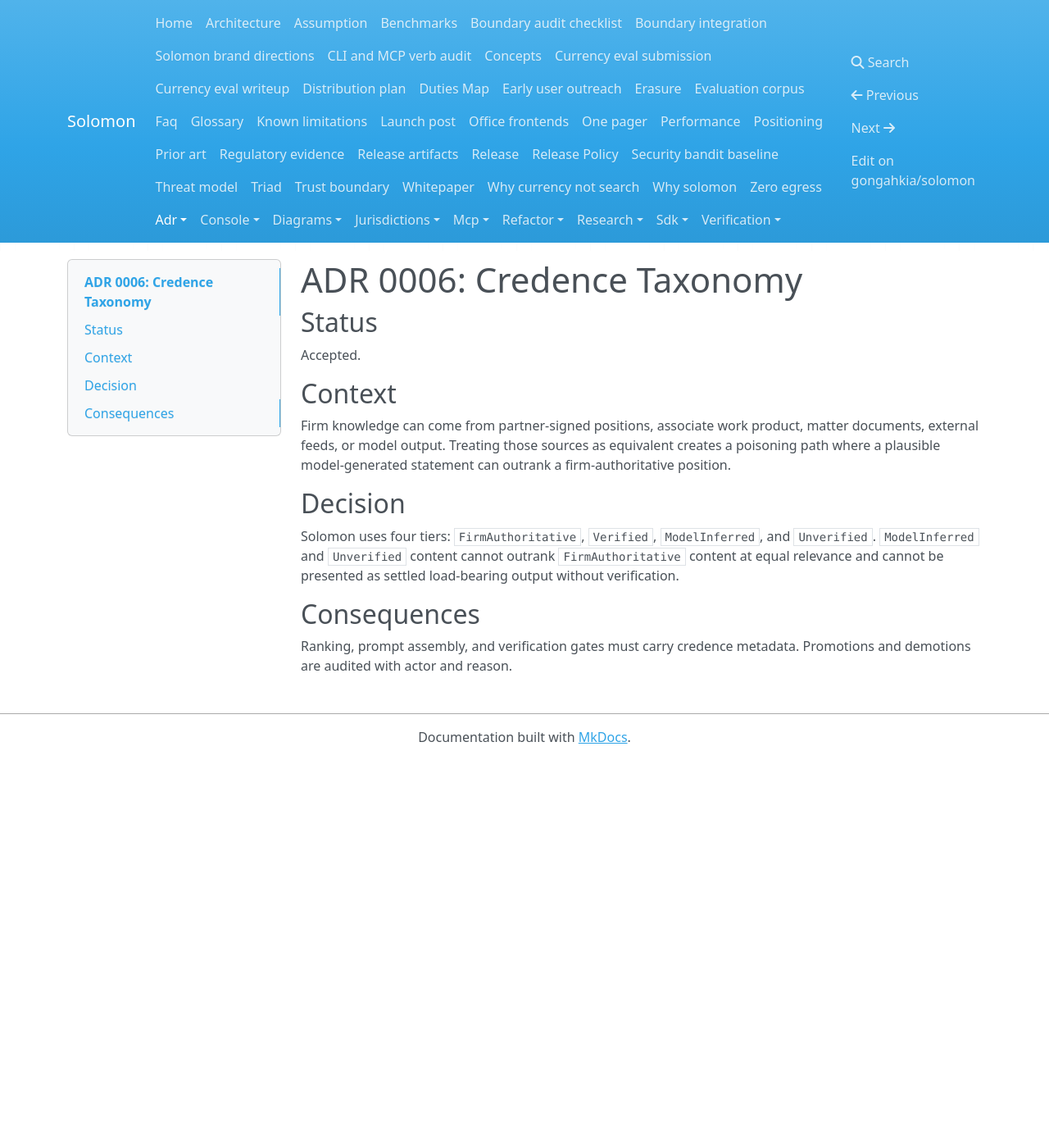
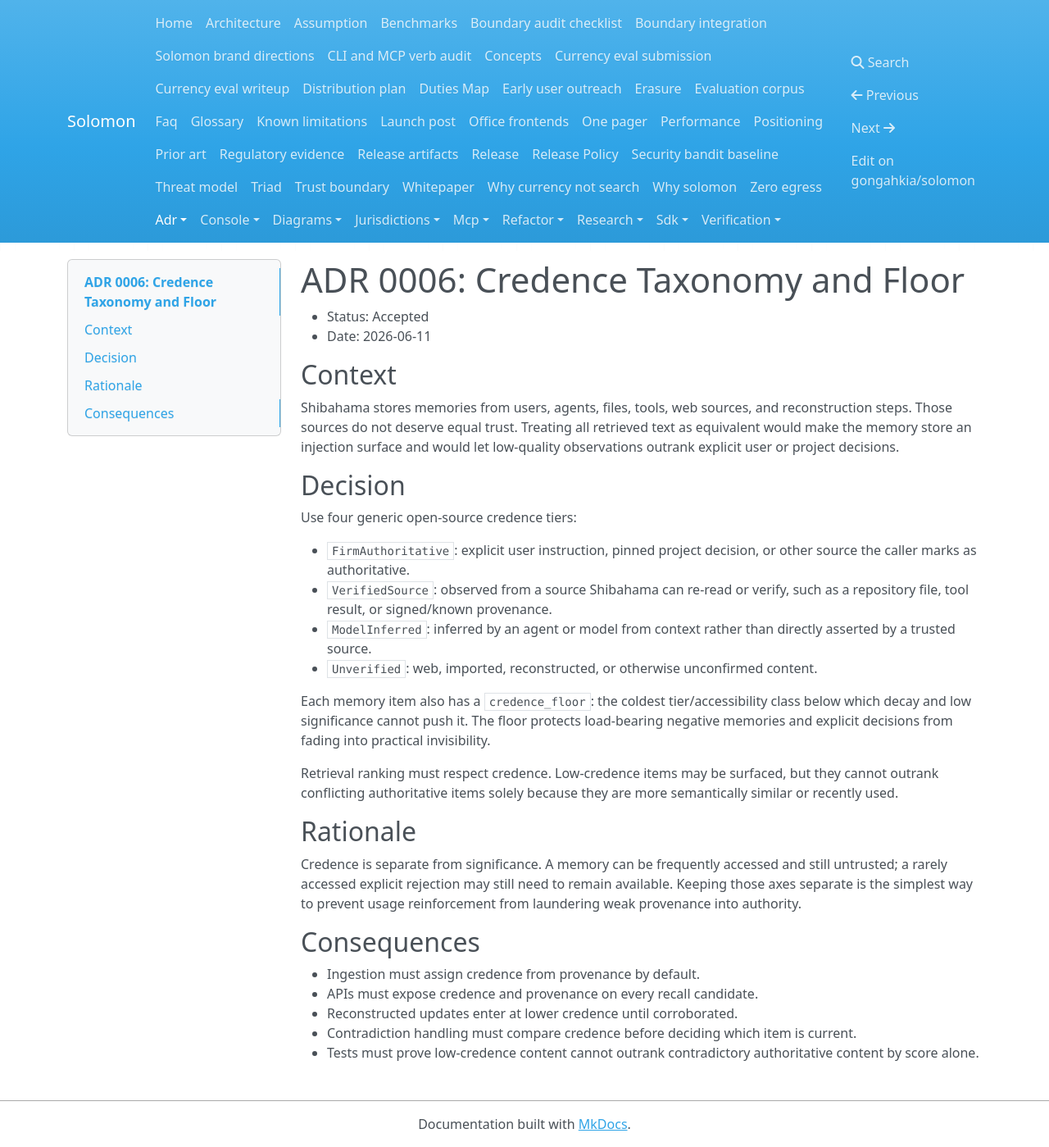
Before and after one commit to gongahkia/solomon, an MkDocs documentation site: the page built from docs/adr/0006-credence-taxonomy.md, in a window 1280 px wide. Shown: the whole page at 82% size. Built offline with MkDocs 1.6.1, drawn with Linux system fonts in a browser that asks for light colours; nearby versions of some CDN libraries; before the commit the page ends 927 px from its top, so only the background shows below that.

Commit message:
docs: define credence taxonomy
(cherry picked from commit bde43065449bfb85951ea65dc768355d9bd4a3b9)
(cherry picked from commit 3e1e7a5d7a93a27bce12952ce6e4af781e915334)

```diff
--- a/docs/adr/0006-credence-taxonomy.md
+++ b/docs/adr/0006-credence-taxonomy.md
@@ -1,24 +1,45 @@
-<!-- SPDX-License-Identifier: Apache-2.0 -->
+# ADR 0006: Credence Taxonomy and Floor
 
-# ADR 0006: Credence Taxonomy
-
-## Status
-
-Accepted.
+- Status: Accepted
+- Date: 2026-06-11
 
 ## Context
 
-Firm knowledge can come from partner-signed positions, associate work product, matter documents, external
-feeds, or model output. Treating those sources as equivalent creates a poisoning path where a plausible
-model-generated statement can outrank a firm-authoritative position.
+Shibahama stores memories from users, agents, files, tools, web sources, and reconstruction steps.
+Those sources do not deserve equal trust. Treating all retrieved text as equivalent would make the
+memory store an injection surface and would let low-quality observations outrank explicit user or
+project decisions.
 
 ## Decision
 
-Solomon uses four tiers: `FirmAuthoritative`, `Verified`, `ModelInferred`, and `Unverified`.
-`ModelInferred` and `Unverified` content cannot outrank `FirmAuthoritative` content at equal relevance and
-cannot be presented as settled load-bearing output without verification.
+Use four generic open-source credence tiers:
+
+- `FirmAuthoritative`: explicit user instruction, pinned project decision, or other source the caller
+  marks as authoritative.
+- `VerifiedSource`: observed from a source Shibahama can re-read or verify, such as a repository file,
+  tool result, or signed/known provenance.
+- `ModelInferred`: inferred by an agent or model from context rather than directly asserted by a
+  trusted source.
+- `Unverified`: web, imported, reconstructed, or otherwise unconfirmed content.
+
+Each memory item also has a `credence_floor`: the coldest tier/accessibility class below which decay
+and low significance cannot push it. The floor protects load-bearing negative memories and explicit
+decisions from fading into practical invisibility.
+
+Retrieval ranking must respect credence. Low-credence items may be surfaced, but they cannot outrank
+conflicting authoritative items solely because they are more semantically similar or recently used.
+
+## Rationale
+
+Credence is separate from significance. A memory can be frequently accessed and still untrusted; a
+rarely accessed explicit rejection may still need to remain available. Keeping those axes separate is
+the simplest way to prevent usage reinforcement from laundering weak provenance into authority.
 
 ## Consequences
 
-Ranking, prompt assembly, and verification gates must carry credence metadata. Promotions and demotions are
-audited with actor and reason.
+- Ingestion must assign credence from provenance by default.
+- APIs must expose credence and provenance on every recall candidate.
+- Reconstructed updates enter at lower credence until corroborated.
+- Contradiction handling must compare credence before deciding which item is current.
+- Tests must prove low-credence content cannot outrank contradictory authoritative content by score
+  alone.
```
Also changed, not shown: TODO.md (+1 -1 lines).
